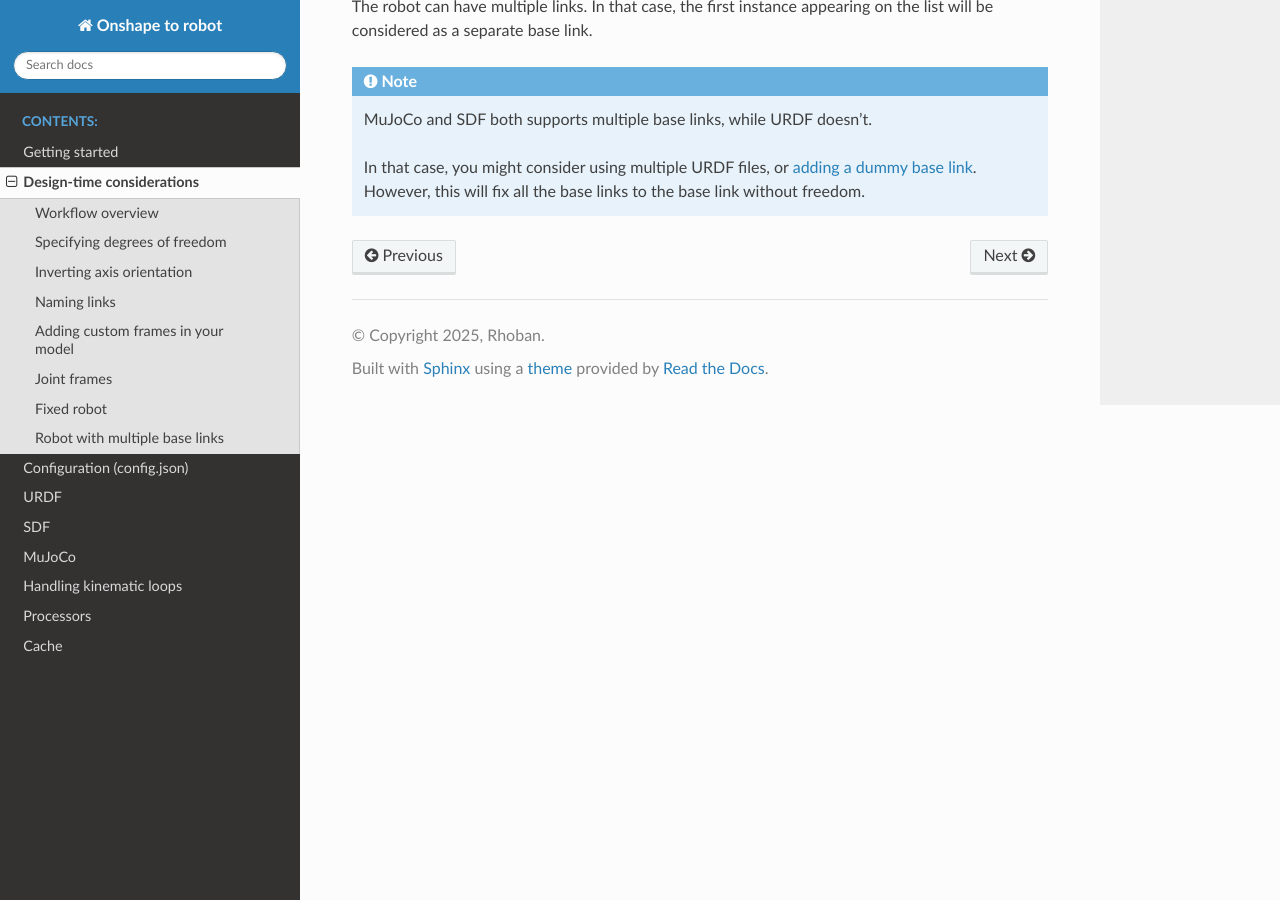
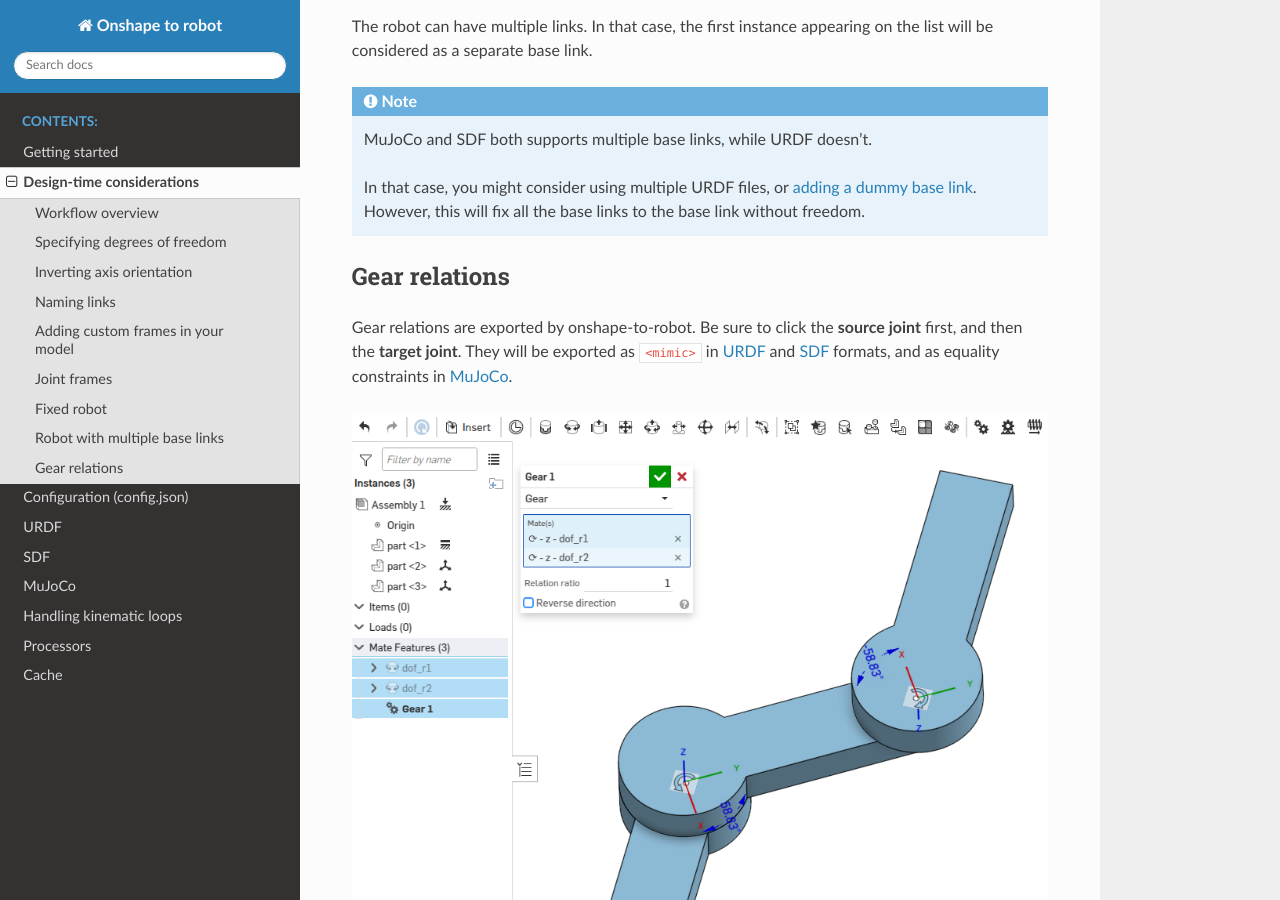
Before and after one commit to Rhoban/onshape-to-robot, a Sphinx documentation site: the page built from docs/source/design.rst, in a window 1280 px wide and 900 px high, scrolled down 3702 px. Built offline with Sphinx 7.4.7 and the Read the Docs theme 3.1.0, drawn with Linux system fonts in a browser that asks for light colours.

Commit message:
Documenting gear relations

```diff
--- a/docs/source/design.rst
+++ b/docs/source/design.rst
@@ -90,6 +90,7 @@ If you want to export a robot that is not fixed to the ground, use the "Fixed" f
 
 .. image:: _static/img/fixed.png
     :align: center
+    :class: padding
 
 Robot with multiple base links
 ------------------------------
@@ -101,3 +102,11 @@ The robot can have multiple links. In that case, the first instance appearing on
     MuJoCo and SDF both supports multiple base links, while URDF doesn't.
 
     In that case, you might consider using multiple URDF files, or :ref:`adding a dummy base link<processor_dummy_base_link>`. However, this will fix all the base links to the base link without freedom.
+
+Gear relations
+--------------
+
+Gear relations are exported by onshape-to-robot. Be sure to click the **source joint** first, and then the **target joint**. They will be exported as ``<mimic>`` in :doc:`URDF <exporter_urdf>` and :doc:`SDF <exporter_sdf>` formats, and as equality constraints in :doc:`MuJoCo <exporter_mujoco>`.
+
+.. image:: _static/img/gear.png
+    :align: center
```
Also changed, not shown: docs/source/_static/img/gear.png (added).
